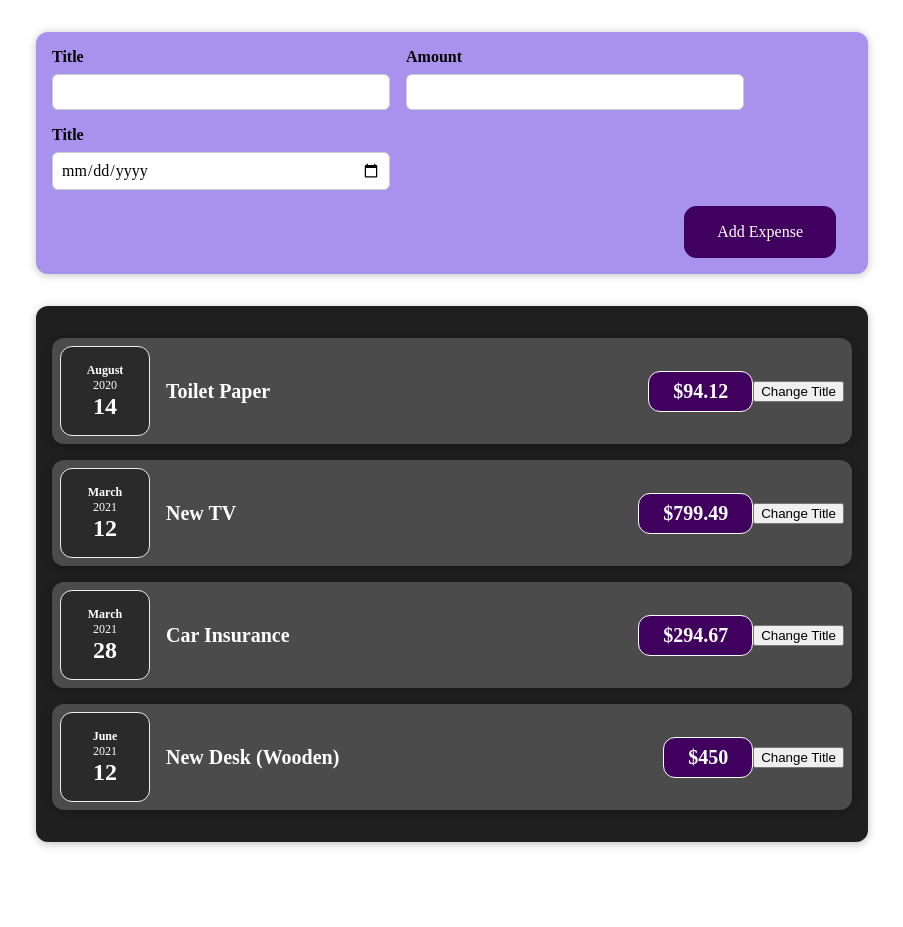
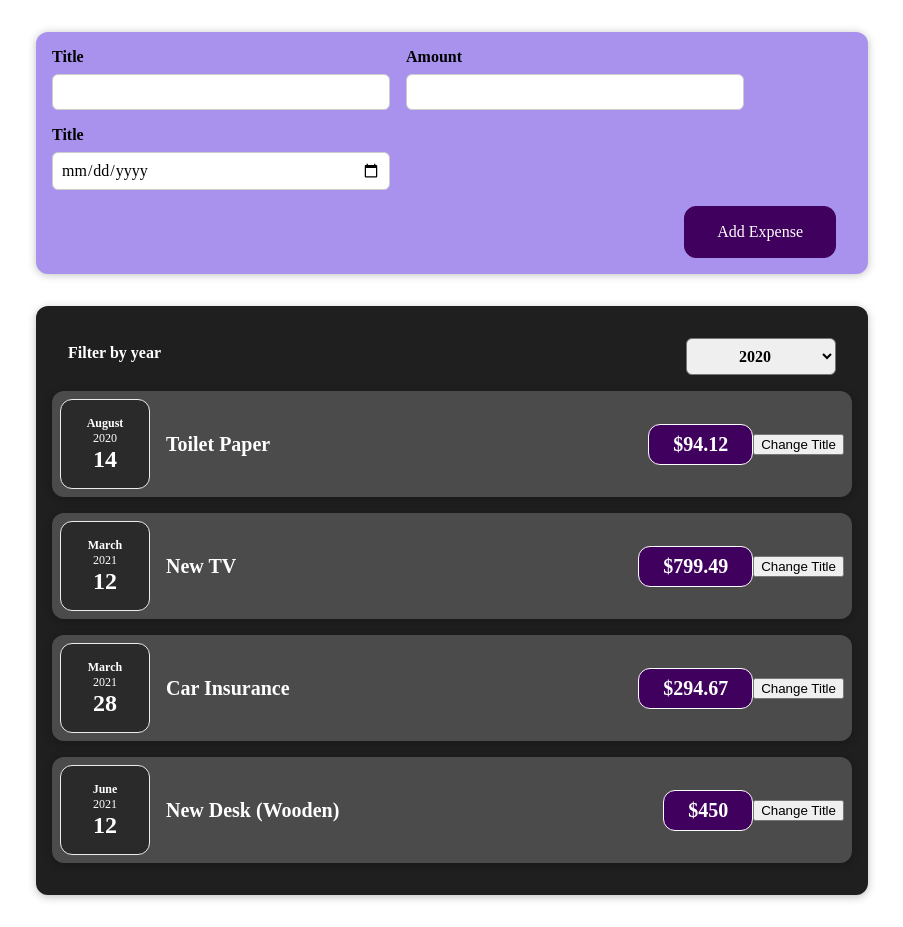
Before and after one commit to chandranshh/reactapp-finance, a React (Create React App) app: page / in a window 1280 px wide. Shown: the whole page, without its empty margins (188-1091 px from the left). Before the commit the page ends 874 px from the top, so only its background shows below. Built offline with nearby package versions, Linux system fonts and the light colour scheme.

Commit message:
added expenses filter component and used child props in parents by upstating and passing props to a function

```diff
--- a/src/App.js
+++ b/src/App.js
@@ -29,9 +29,14 @@ const App = () => {
     },
   ];
 
+  const addExpenseHandler = (expenseData) => {
+    console.log("Data Arrived in App.Js");
+    console.log(expenseData);
+  };
+
   return (
     <div>
-      <NewExpense />
+      <NewExpense onAddExpenseData = {addExpenseHandler}/>
       <Expenses items = {expenses}/>
     </div>
   );
--- a/src/components/Expenses/Expenses.js
+++ b/src/components/Expenses/Expenses.js
@@ -1,12 +1,24 @@
+import React, { useState } from "react";
 import ExpenseItem from "./ExpenseItem";
 import Card from "../UI/Card";
+import ExpensesFilter from './ExpensesFilter';
 import "./Expenses.css";
 
 //Add the following to the Expenses.js file:
 
 const Expenses = ({ items }) => {
+  const [filteredYear, setFilteredYear] = useState("2020");
+
+  const filterChangeHandler = (selectedYear) => {
+    setFilteredYear(selectedYear);
+  };
+
   return (
     <Card className="expenses">
+      <ExpensesFilter
+        selected={filteredYear}
+        onChangeFilter={filterChangeHandler}
+      />
       <ExpenseItem
         title={items[0].title}
         amount={items[0].amount}
--- /dev/null
+++ b/src/components/Expenses/ExpensesFilter.css
@@ -0,0 +1,24 @@
+.expenses-filter {
+    color: white;
+    padding: 0 1rem;
+  }
+
+  .expenses-filter__control {
+    display: flex;
+    width: 100%;
+    align-items: center;
+    justify-content: space-between;
+    margin: 1rem 0;
+  }
+
+  .expenses-filter label {
+    font-weight: bold;
+    margin-bottom: 0.5rem;
+  }
+
+  .expenses-filter select {
+    font: inherit;
+    padding: 0.5rem 3rem;
+    font-weight: bold;
+    border-radius: 6px;
+  }
--- /dev/null
+++ b/src/components/Expenses/ExpensesFilter.js
@@ -0,0 +1,25 @@
+import React from 'react';
+
+import './ExpensesFilter.css';
+
+const ExpensesFilter = (props) => {
+  const dropdownChangeHandler = (event) => {
+    props.onChangeFilter(event.target.value);
+  };
+
+  return (
+    <div className='expenses-filter'>
+      <div className='expenses-filter__control'>
+        <label>Filter by year</label>
+        <select value={props.selected} onChange={dropdownChangeHandler}>
+          <option value='2022'>2022</option>
+          <option value='2021'>2021</option>
+          <option value='2020'>2020</option>
+          <option value='2019'>2019</option>
+        </select>
+      </div>
+    </div>
+  );
+};
+
+export default ExpensesFilter;
--- a/src/components/NewExpense/ExpenseForm.js
+++ b/src/components/NewExpense/ExpenseForm.js
@@ -1,7 +1,7 @@
 import React, { useState } from "react";
 import "./ExpenseForm.css";
 
-const ExpenseForm = () => {
+const ExpenseForm = (props) => {
   const [enteredTitle, setEnteredTitle] = useState("");
   const [enteredAmount, setEnteredAmount] = useState("");
   const [enteredDate, setEnteredDate] = useState("");
@@ -20,16 +20,19 @@ const ExpenseForm = () => {
     setEnteredDate(dateValue);
   }
 
-  function submitHandler(event){
+  function submitHandler(event) {
     event.preventDefault();
 
     const expenseData = {
-        title: enteredTitle,
-        amount: enteredAmount,
-        date: new Date(enteredDate)
-    }
+      title: enteredTitle,
+      amount: enteredAmount,
+      date: new Date(enteredDate),
+    };
 
-    console.log(expenseData);
+    props.onSaveExpenseData(expenseData);
+    setEnteredTitle("");
+    setEnteredAmount("");
+    setEnteredDate("");
   }
   /*const [userInput, setUserInput] = useState({
     enteredTitle: "",
@@ -66,7 +69,11 @@ const ExpenseForm = () => {
       <div className="new-expense__controls">
         <div className="new-expense__control">
           <label>Title</label>
-          <input type="text" onChange={titleChangeHandler} />
+          <input
+            type="text"
+            onChange={titleChangeHandler}
+            value={enteredTitle}
+          />
         </div>
         <div className="new-expense__control">
           <label>Amount</label>
@@ -74,6 +81,7 @@ const ExpenseForm = () => {
             type="number"
             min="0.01"
             step="0.01"
+            value={enteredAmount}
             onChange={amountChangeHandler}
           />
         </div>
@@ -83,6 +91,7 @@ const ExpenseForm = () => {
             type="date"
             min="2019-01-01"
             amx="2055-12-31"
+            value={enteredDate}
             onChange={dateChangeHandler}
           />
         </div>
--- a/src/components/NewExpense/NewExpense.js
+++ b/src/components/NewExpense/NewExpense.js
@@ -2,10 +2,20 @@ import React from "react";
 import ExpenseForm from "./ExpenseForm";
 import "./NewExpense.css";
 
-const NewExpense = () => {
+const NewExpense = (props) => {
+
+  const saveExpenseDataHandler = (enteredExpenseData) => {
+      const expenseData = {
+        ...enteredExpenseData,
+        id : Math.random().toString()
+      };
+
+      props.onAddExpenseData(expenseData);
+  }
+
   return (
     <div className="new-expense">
-      <ExpenseForm />
+      <ExpenseForm onSaveExpenseData={saveExpenseDataHandler}/>
     </div>
   );
 };
```
